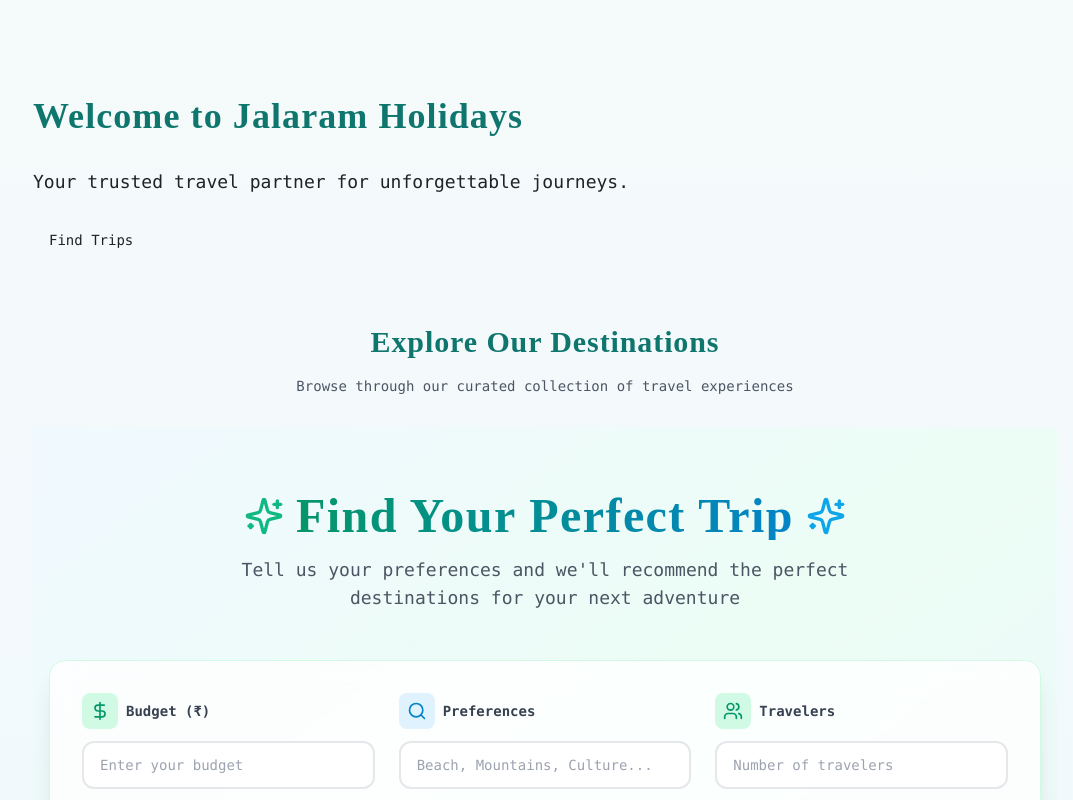
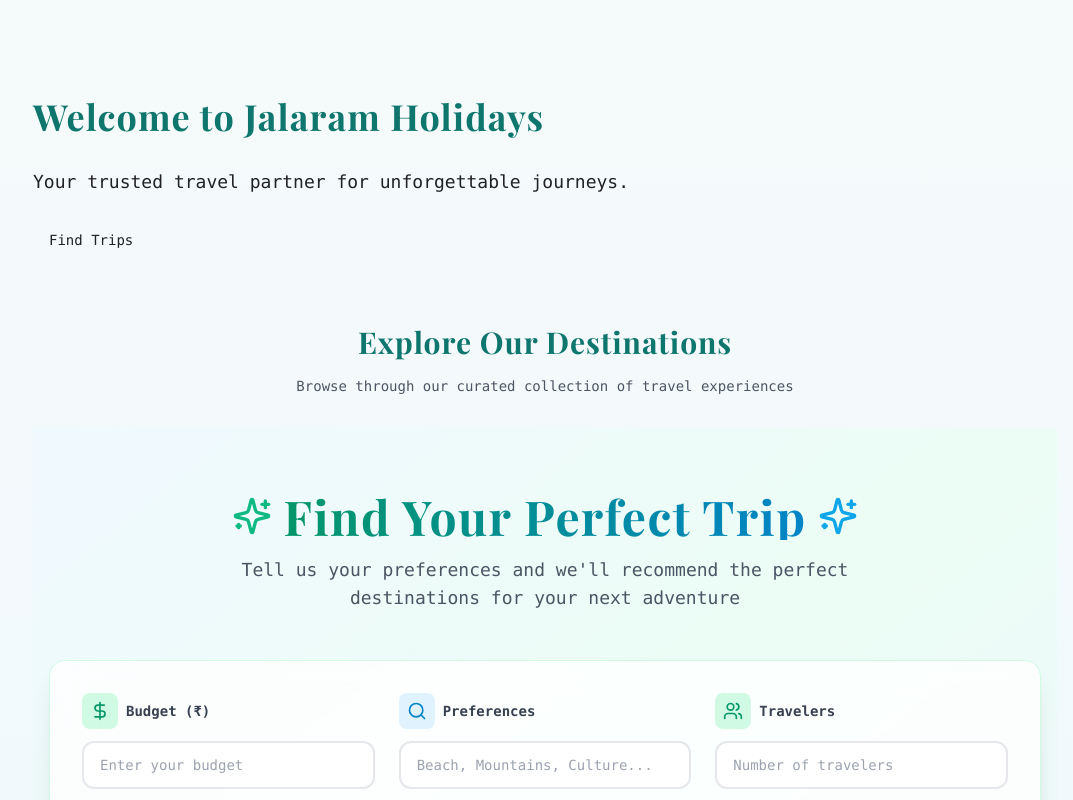
Before and after one commit to TechnicalBhavarth/jalaram-holidays, a Next.js app: page / in a window 1280 px wide. Shown: the top 800 px of the page, without its empty margins (95-1168 px from the left). Built offline with nearby package versions, Linux system fonts and the light colour scheme.

Commit message:
style: add fonts & global palette

```diff
--- a/app/layout.tsx
+++ b/app/layout.tsx
@@ -1,19 +1,20 @@
-import type { Metadata } from "next";
+// app/layout.tsx
 import "./globals.css";
+import { Inter, Playfair_Display } from "next/font/google";
+import React from "react";
 
-export const metadata: Metadata = {
-  title: "Jalaram Holidays",
-  description: "Your trusted travel partner",
+const inter = Inter({ subsets: ["latin"], variable: "--font-inter", weight: ["400","600"] });
+const playfair = Playfair_Display({ subsets: ["latin"], variable: "--font-playfair", weight: ["700"] });
+
+export const metadata = {
+  title: "Jalaram Holidays — Trip Finder",
+  description: "Find the right destination by month, mood, and budget.",
 };
 
-export default function RootLayout({
-  children,
-}: Readonly<{
-  children: React.ReactNode;
-}>) {
+export default function RootLayout({ children }: { children: React.ReactNode }) {
   return (
-    <html lang="en">
-      <body>{children}</body>
+    <html lang="en" className={`${inter.variable} ${playfair.variable}`}>
+      <body className="min-h-screen">{children}</body>
     </html>
   );
 }
```
